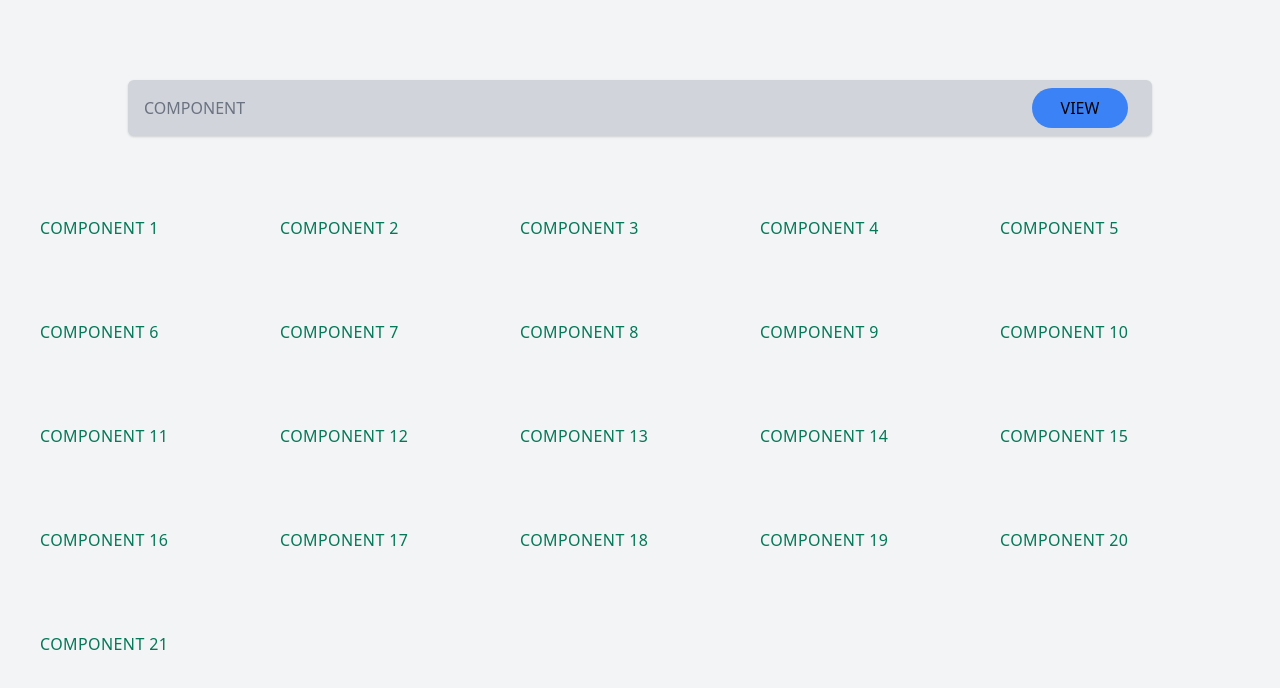
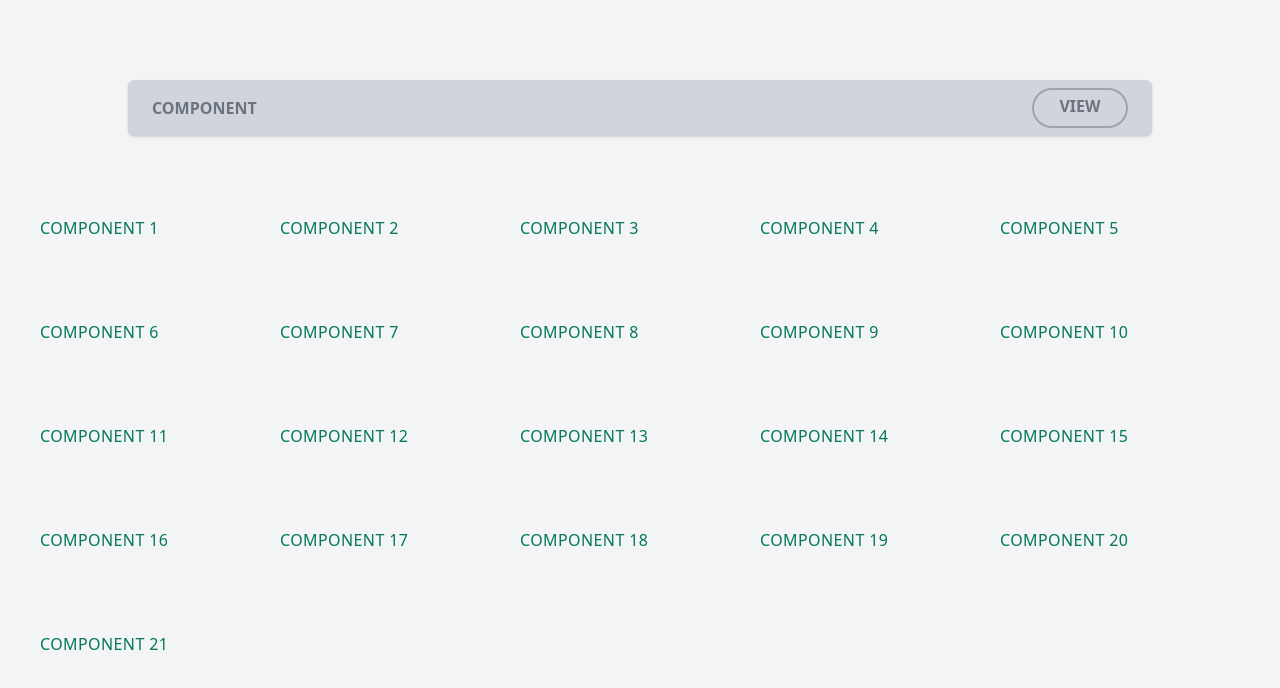
Before and after one commit to nasir-001/100-components, a Vue app: page / in a window 1280 px wide. Shown: the top 688 px of the page. Built offline with nearby package versions, Linux system fonts and the light colour scheme; the HTML template or start-up script is replaced by a standard one.

Commit message:
add font-style to the new list layout

```diff
--- a/src/pages/Home.vue
+++ b/src/pages/Home.vue
@@ -1,10 +1,10 @@
 <template>
   <div class="my-20 w-4/5 mx-auto">
     <div class="flex justify-between bg-gray-300 shadow rounded-md">
-      <div class="text-gray-500 uppercase py-4 px-4">
+      <div class="text-gray-500 uppercase py-4 px-6 font-semibold">
         Component
       </div>
-      <div class="bg-blue-500 text-center mx-6 h-10 mt-2 pt-2 uppercase px-3 rounded-full w-24">
+      <div class="border-2 border-gray-400 text-gray-500 text-center mx-6 h-10 mt-2 pt-1 uppercase px-3 rounded-full w-24 font-semibold">
         View
       </div>
     </div>
```
